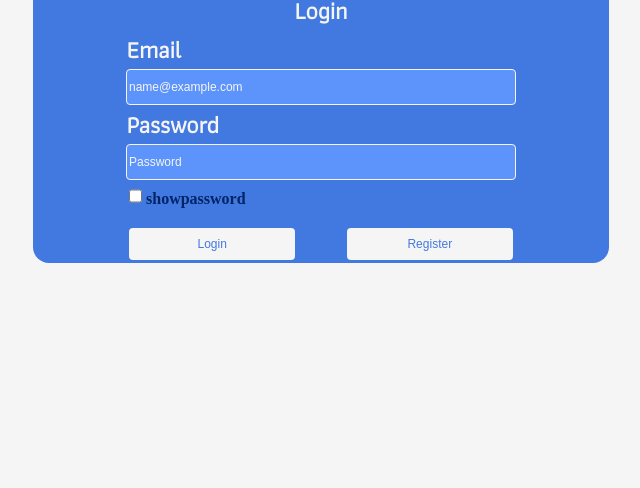
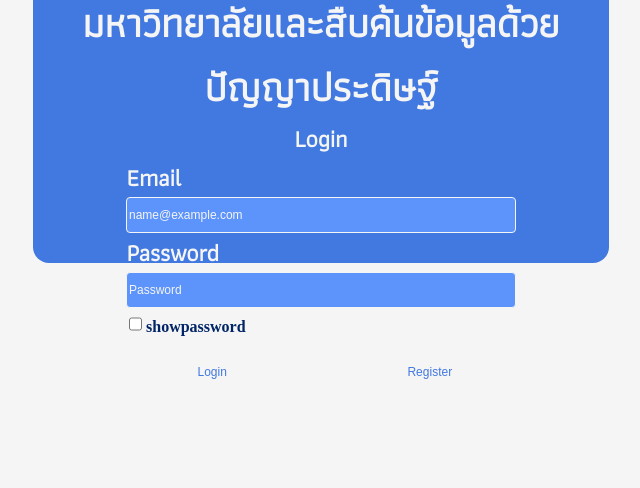
Before and after one commit to Lanne555/test-node, a plain HTML site: page LoginRegister_deploy/Login.html in a window 1280 px wide. Shown: the part 312-800 px from the top of the page, without its empty margins (319-959 px from the left). Drawn offline with Linux system fonts and the light colour scheme.

Commit message:
Update Login.html

```diff
--- a/LoginRegister_deploy/Login.html
+++ b/LoginRegister_deploy/Login.html
@@ -10,7 +10,7 @@
     <img class="logo" src="Bodin2.png">
     <div class="plan">
         <form id="MainForm" class="w-25 m-4">
-            <h2 class="text1">ระบบประกาศคะแนน</h2>
+            <h2 class="text1">ระบบเตรียมตัวสอบเข้ามหาวิทยาลัยและสืบค้นข้อมูลด้วยปัญญาประดิษฐ์</h2>
             <h2 class="text2">Login</h2>
             <div class="inputtext">
                 <h1 class="textlabel">Email</h1>
```
